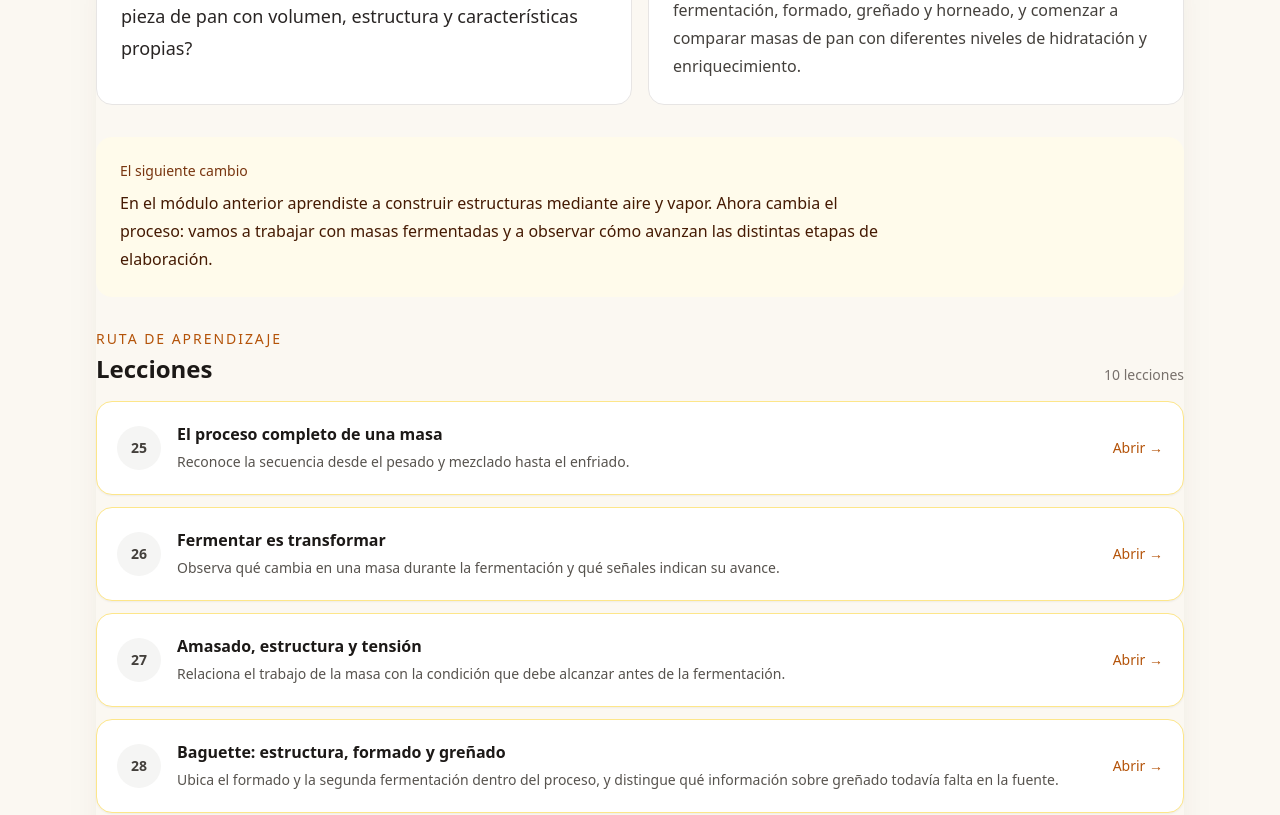
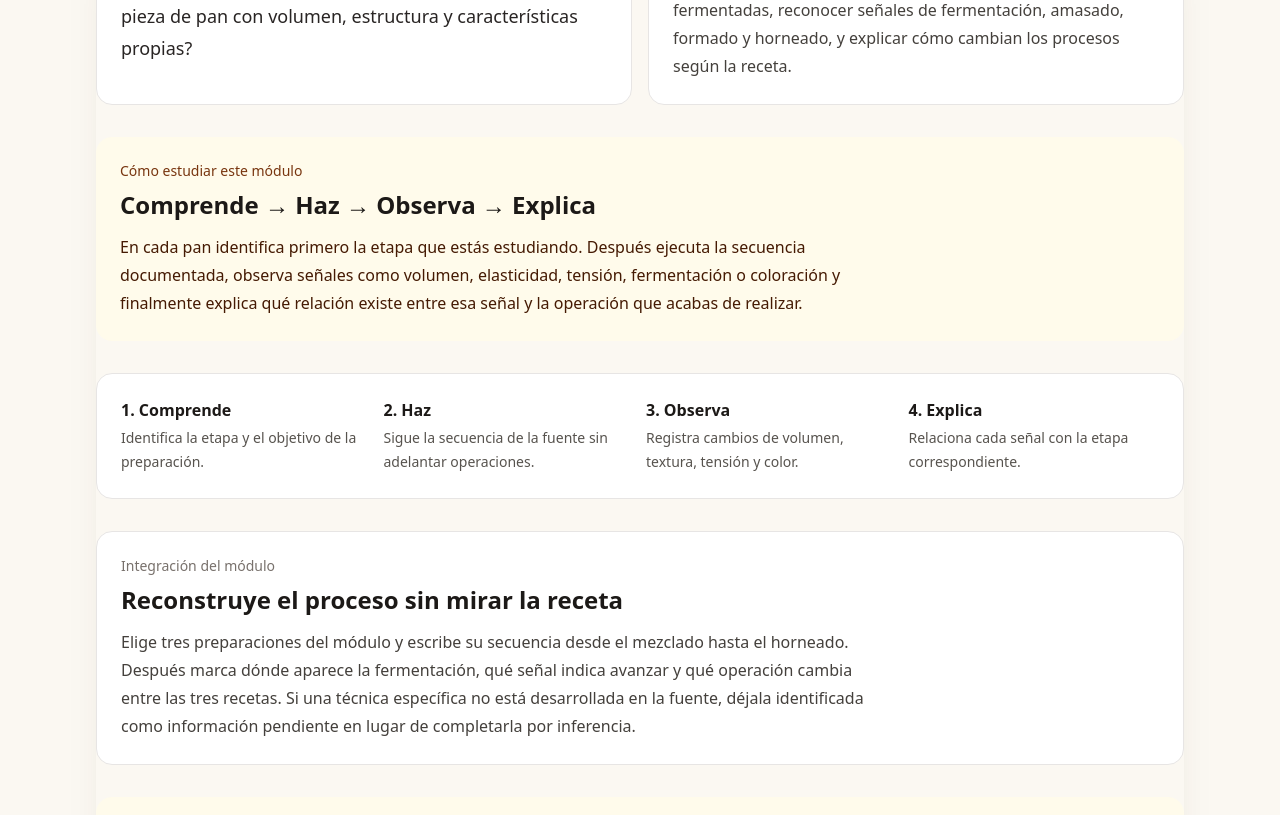
Before and after one commit to Drworm82/CursoPanadero, a Next.js app: page /modulo-4 in a window 1280 px wide. Shown: the part 380-1195 px from the top of the page. Built offline with nearby package versions, Linux system fonts and the light colour scheme; no server answers.

Commit message:
Ajusta M4 al ciclo pedagógico observable

```diff
--- a/pages/modulo-4.js
+++ b/pages/modulo-4.js
@@ -4,7 +4,7 @@ const moduleInfo = {
   sort_order: 4,
   title: 'Fermentación y panadería',
   guiding_question: '¿Cómo pasa una masa de ingredientes mezclados a una pieza de pan con volumen, estructura y características propias?',
-  expected_result: 'Interpretar el proceso de una masa fermentada, reconocer fermentación, formado, greñado y horneado, y comenzar a comparar masas de pan con diferentes niveles de hidratación y enriquecimiento.',
+  expected_result: 'Ejecutar y comparar las etapas documentadas de masas fermentadas, reconocer señales de fermentación, amasado, formado y horneado, y explicar cómo cambian los procesos según la receta.'
 };
 
 const lessons = [
@@ -34,6 +34,36 @@ export default function ModuleFourPage() {
             <p className="mt-3 leading-7 text-stone-700">{moduleInfo.expected_result}</p>
           </section>
         </div>
+
+        <section className="rounded-2xl bg-amber-50 p-6">
+          <p className="text-sm font-medium text-amber-900">Cómo estudiar este módulo</p>
+          <h2 className="mt-2 text-2xl font-semibold text-stone-900">Comprende → Haz → Observa → Explica</h2>
+          <p className="mt-3 max-w-3xl leading-7 text-amber-950">
+            En cada pan identifica primero la etapa que estás estudiando. Después ejecuta la secuencia documentada,
+            observa señales como volumen, elasticidad, tensión, fermentación o coloración y finalmente explica qué
+            relación existe entre esa señal y la operación que acabas de realizar.
+          </p>
+        </section>
+
+        <section className="rounded-2xl border border-stone-200 bg-white p-6">
+          <div className="grid gap-3 md:grid-cols-4">
+            <div><p className="font-semibold text-stone-900">1. Comprende</p><p className="mt-1 text-sm leading-6 text-stone-600">Identifica la etapa y el objetivo de la preparación.</p></div>
+            <div><p className="font-semibold text-stone-900">2. Haz</p><p className="mt-1 text-sm leading-6 text-stone-600">Sigue la secuencia de la fuente sin adelantar operaciones.</p></div>
+            <div><p className="font-semibold text-stone-900">3. Observa</p><p className="mt-1 text-sm leading-6 text-stone-600">Registra cambios de volumen, textura, tensión y color.</p></div>
+            <div><p className="font-semibold text-stone-900">4. Explica</p><p className="mt-1 text-sm leading-6 text-stone-600">Relaciona cada señal con la etapa correspondiente.</p></div>
+          </div>
+        </section>
+
+        <section className="rounded-2xl border border-stone-200 bg-white p-6">
+          <p className="text-sm font-medium text-stone-500">Integración del módulo</p>
+          <h2 className="mt-2 text-2xl font-semibold text-stone-900">Reconstruye el proceso sin mirar la receta</h2>
+          <p className="mt-3 max-w-3xl leading-7 text-stone-700">
+            Elige tres preparaciones del módulo y escribe su secuencia desde el mezclado hasta el horneado.
+            Después marca dónde aparece la fermentación, qué señal indica avanzar y qué operación cambia entre
+            las tres recetas. Si una técnica específica no está desarrollada en la fuente, déjala identificada
+            como información pendiente en lugar de completarla por inferencia.
+          </p>
+        </section>
 
         <section className="rounded-2xl bg-amber-50 p-6">
           <p className="text-sm font-medium text-amber-900">El siguiente cambio</p>
```
